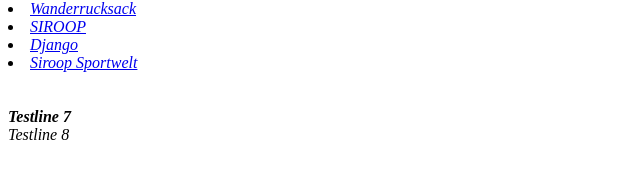
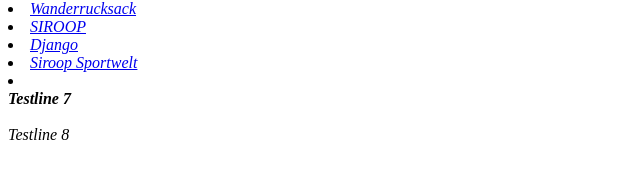
Before and after one commit to maik-siroop/maik-siroop.github.io, a plain HTML site: page index.html in a window 1280 px wide. Shown: the part 191-366 px from the top of the page, without its empty margins (0-640 px from the left). Drawn offline with Linux system fonts and the light colour scheme.

Commit message:
first commit: just saying something

```diff
--- a/index.html
+++ b/index.html
@@ -11,8 +11,7 @@
       <li><a href="http://siroop.ch">SIROOP</a></li>
       <li><a href="http://djangogirls.org/">Django</a></li>
       <li><a href="https://siroop.ch/inspiration/intersport?voucher=sportwelt">Siroop Sportwelt</a></li>
-        <br/>
-        <br/><strong>Testline 7</strong>
+      <li><br/><strong>Testline 7</strong></li>
         <br/>Testline 8
   </body>
 </html>
```
